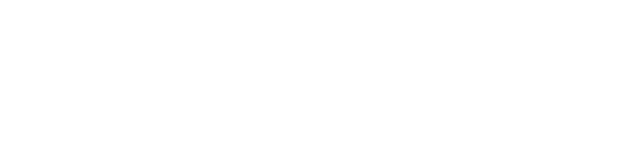
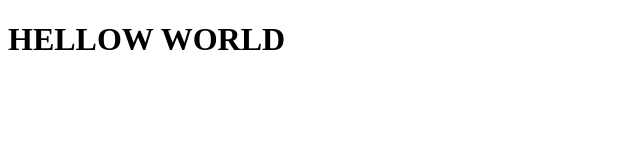
Before and after one commit to SOMANcode786/Assigment-2-by-SMIT, a plain HTML site: page index.html in a window 1280 px wide. Shown: the whole page, without its empty margins (0-640 px from the left). Drawn offline with Linux system fonts and the light colour scheme.

Commit message:
add new commit

```diff
--- a/index.html
+++ b/index.html
@@ -6,6 +6,7 @@
     <title>Document</title>
 </head>
 <body>
+    <h1>HELLOW WORLD</h1>
 
 </body>
 </html>
```
